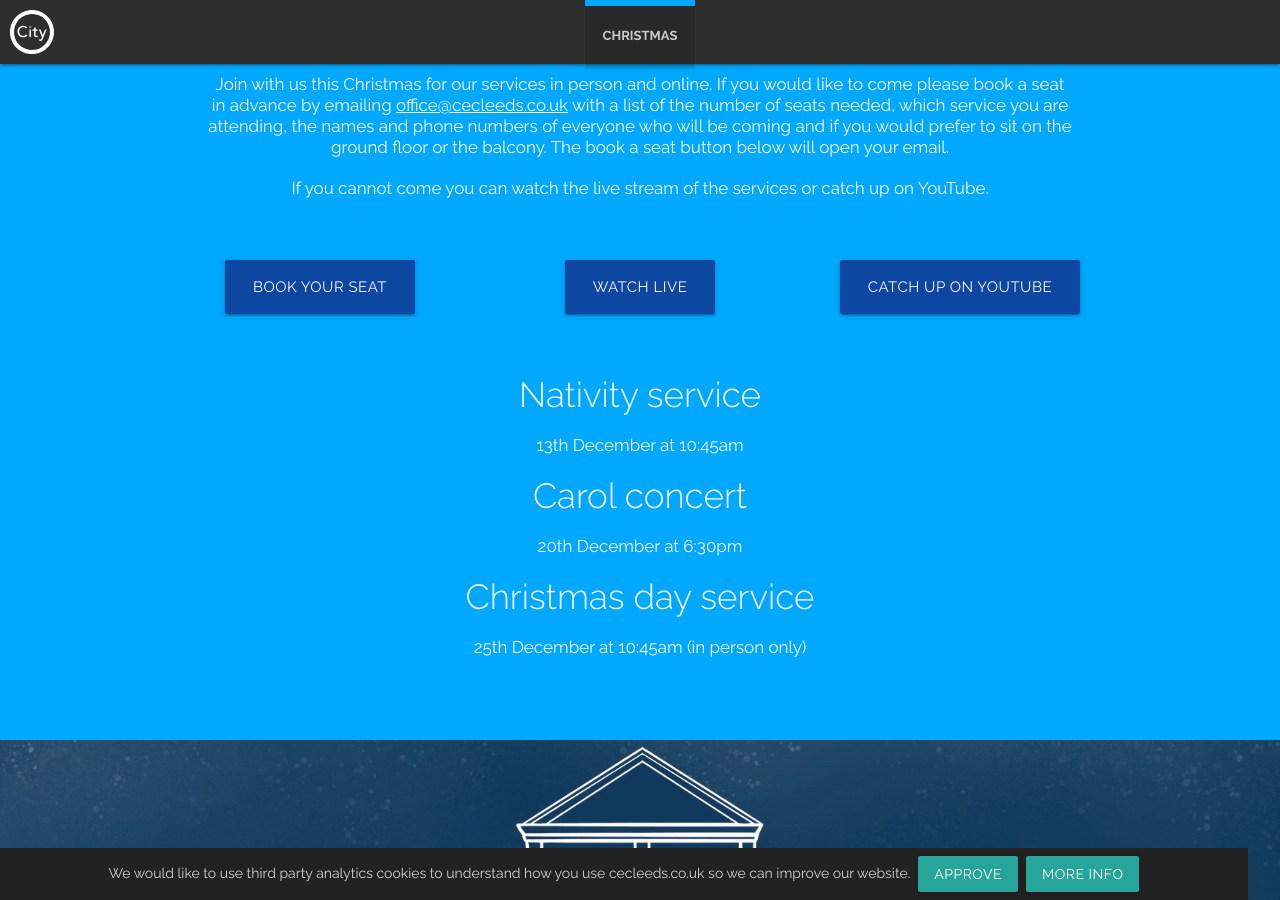
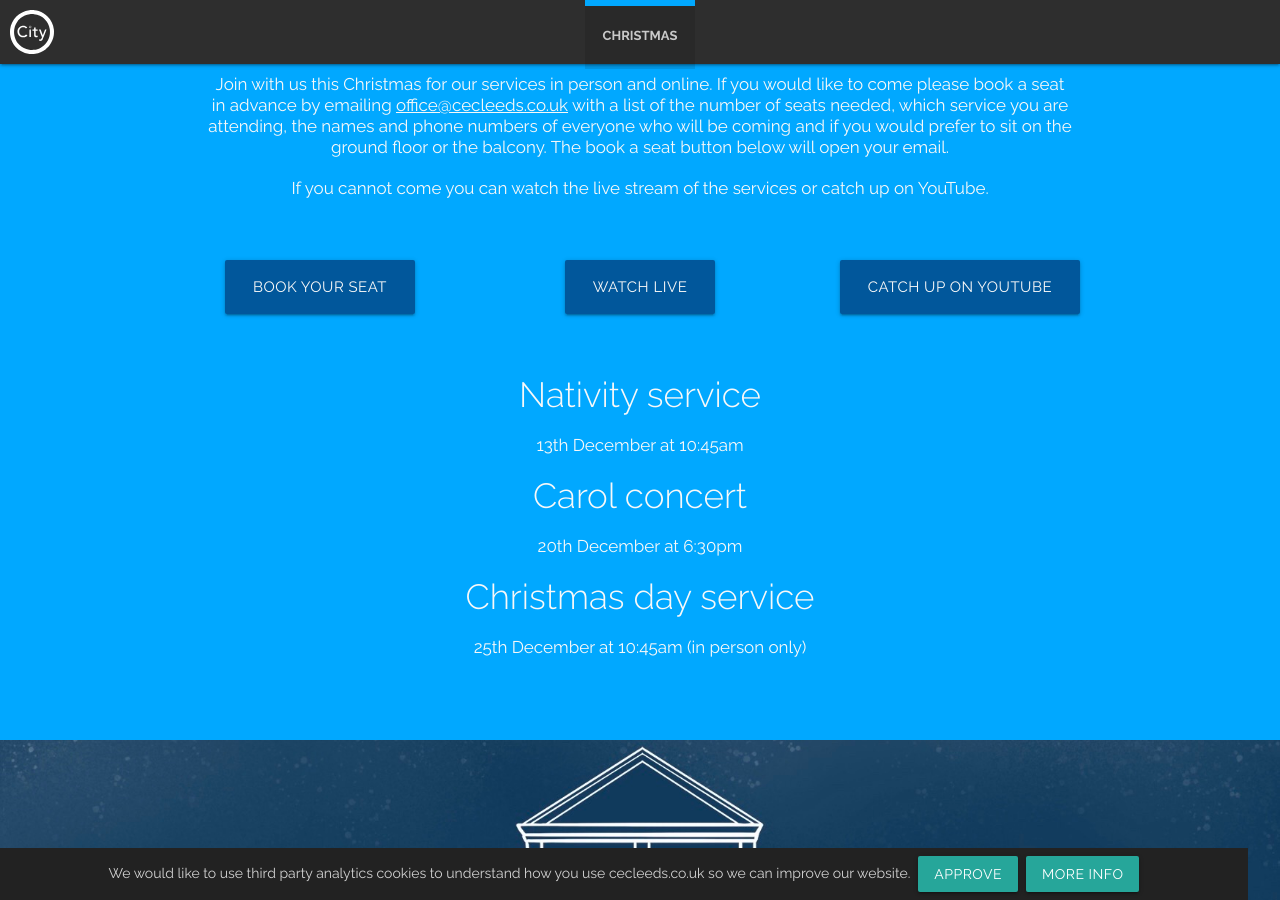
Before and after one commit to woodcock3/citychurch, a Jekyll site: the page built from _christmas/christmas.md, in a window 1280 px wide and 900 px high, scrolled down 662 px. Built offline with Jekyll 4.4.1, drawn with Linux system fonts in a browser that asks for light colours.

Commit message:
Update christmas.md

```diff
--- a/_christmas/christmas.md
+++ b/_christmas/christmas.md
@@ -19,13 +19,13 @@ If you cannot come you can watch the live stream of the services or catch up on
 <br>
 <div class="row btnlinks">
     <div class="col s12 m4 btnlink">
-      <a class="blue darken-4 waves-effect waves-light btn-large" href='mailto:office@cecleeds@@co.uk?Subject=Seat reservation&Body=Hi%0D%0D%0ASeat reservation%0D%0A==============%0D%0D%0ADate attending church service:%0D%0AMorning or Evening:%0D%0ANumber of seats required:%0D%0ADo you prefer the ground floor, the balcony or no preference:%0D%0D%0AList of first name(s), last name(s) %26 phone number(s) of those coming to the service:' onmouseover="this.href=this.href.replace('@@','.')">Book your seat</a>
+      <a class="light-blue darken-4 waves-effect waves-light btn-large" href='mailto:office@cecleeds@@co.uk?Subject=Seat reservation&Body=Hi%0D%0D%0ASeat reservation%0D%0A==============%0D%0D%0ADate attending church service:%0D%0AMorning or Evening:%0D%0ANumber of seats required:%0D%0ADo you prefer the ground floor, the balcony or no preference:%0D%0D%0AList of first name(s), last name(s) %26 phone number(s) of those coming to the service:' onmouseover="this.href=this.href.replace('@@','.')">Book your seat</a>
     </div>
     <div class="col s12 m4 btnlink">
-      <a class="blue darken-4 waves-effect waves-light btn-large" href="youtube/?live=1">Watch live</a>
+      <a class="light-blue darken-4 waves-effect waves-light btn-large" href="youtube/?live=1">Watch live</a>
     </div>
     <div class="col s12 m4 btnlink">
-      <a class="blue darken-4 waves-effect waves-light btn-large" href="https://www.youtube.com/channel/UCALb0SwFaFdPY2gwOesvb_g">Catch up on Youtube</a>
+      <a class="light-blue darken-4 waves-effect waves-light btn-large" href="https://www.youtube.com/channel/UCALb0SwFaFdPY2gwOesvb_g">Catch up on Youtube</a>
     </div>
   </div>
 <br>
```
